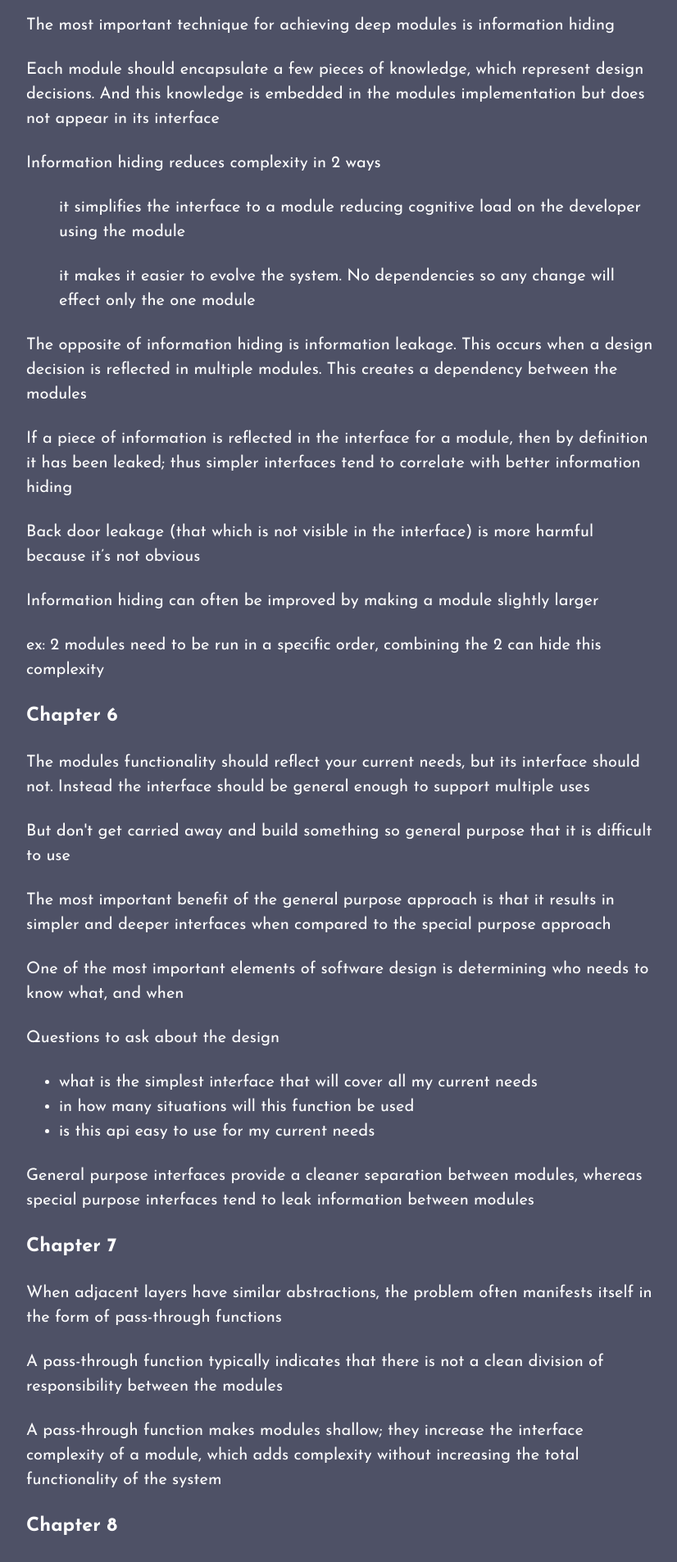
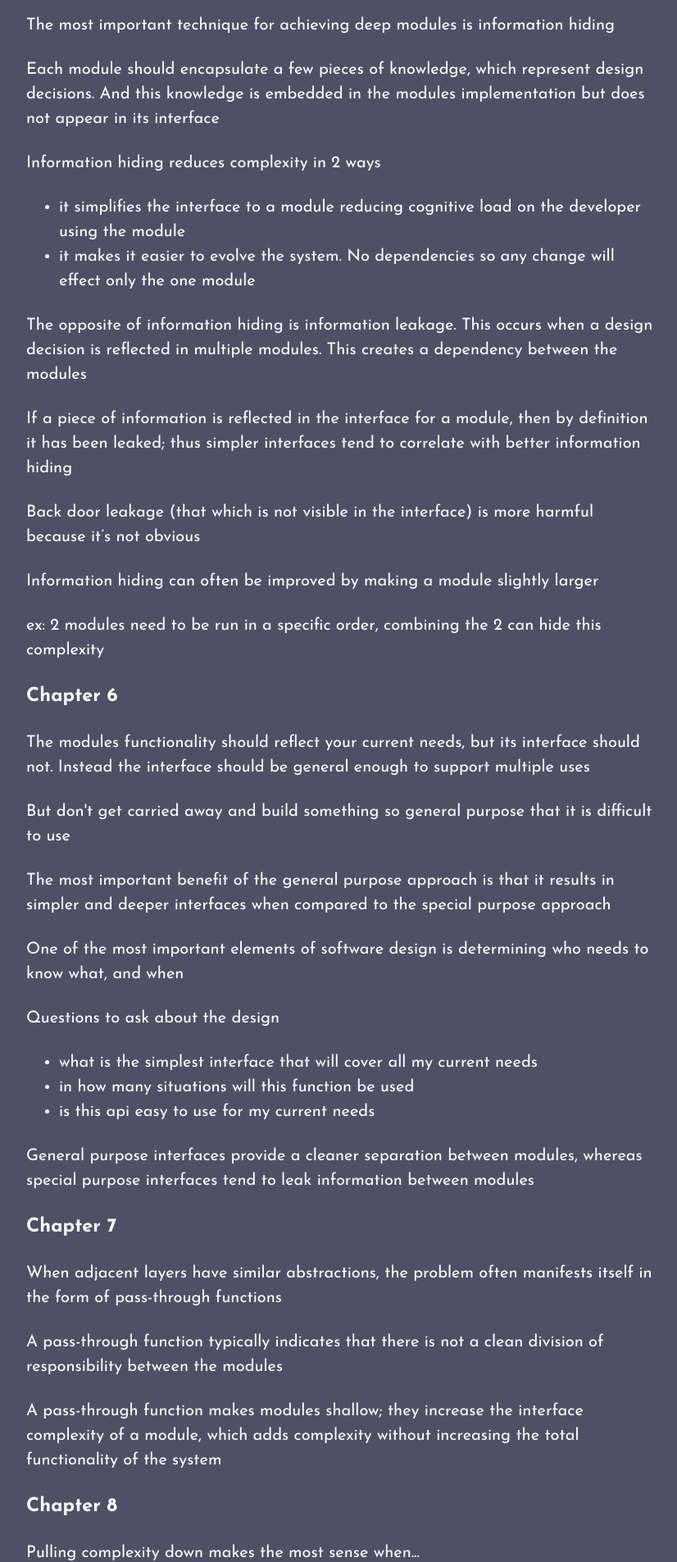
Before and after one commit to toranb/toranb.github.io, a Jekyll site: the page built from _posts/2021-10-05-philosophy-of-software-design.html, in a window 1280 px wide. Shown: the part 2680-4585 px from the top of the page at 82% size, without its empty margins (224-1050 px from the left). Built offline with Jekyll 4.4.1, drawn with Linux system fonts in a browser that asks for light colours; Markdown is read by kramdown in place of the engine named in the settings.

```diff
--- a/_posts/2021-10-05-philosophy-of-software-design.html
+++ b/_posts/2021-10-05-philosophy-of-software-design.html
@@ -62,8 +62,8 @@ categories: blog archive
 <p>Each module should encapsulate a few pieces of knowledge, which represent design decisions. And this knowledge is embedded in the modules implementation but does not appear in its interface</p>
 <p>Information hiding reduces complexity in 2 ways</p>
 <ul>
-  <p>it simplifies the interface to a module reducing cognitive load on the developer using the module</p>
-  <p>it makes it easier to evolve the system. No dependencies so any change will effect only the one module</p>
+  <li>it simplifies the interface to a module reducing cognitive load on the developer using the module</li>
+  <li>it makes it easier to evolve the system. No dependencies so any change will effect only the one module</li>
 </ul>
 <p>The opposite of information hiding is information leakage. This occurs when a design decision is reflected in multiple modules. This creates a dependency between the modules</p>
 <p>If a piece of information is reflected in the interface for a module, then by definition it has been leaked; thus simpler interfaces tend to correlate with better information hiding</p>
```
